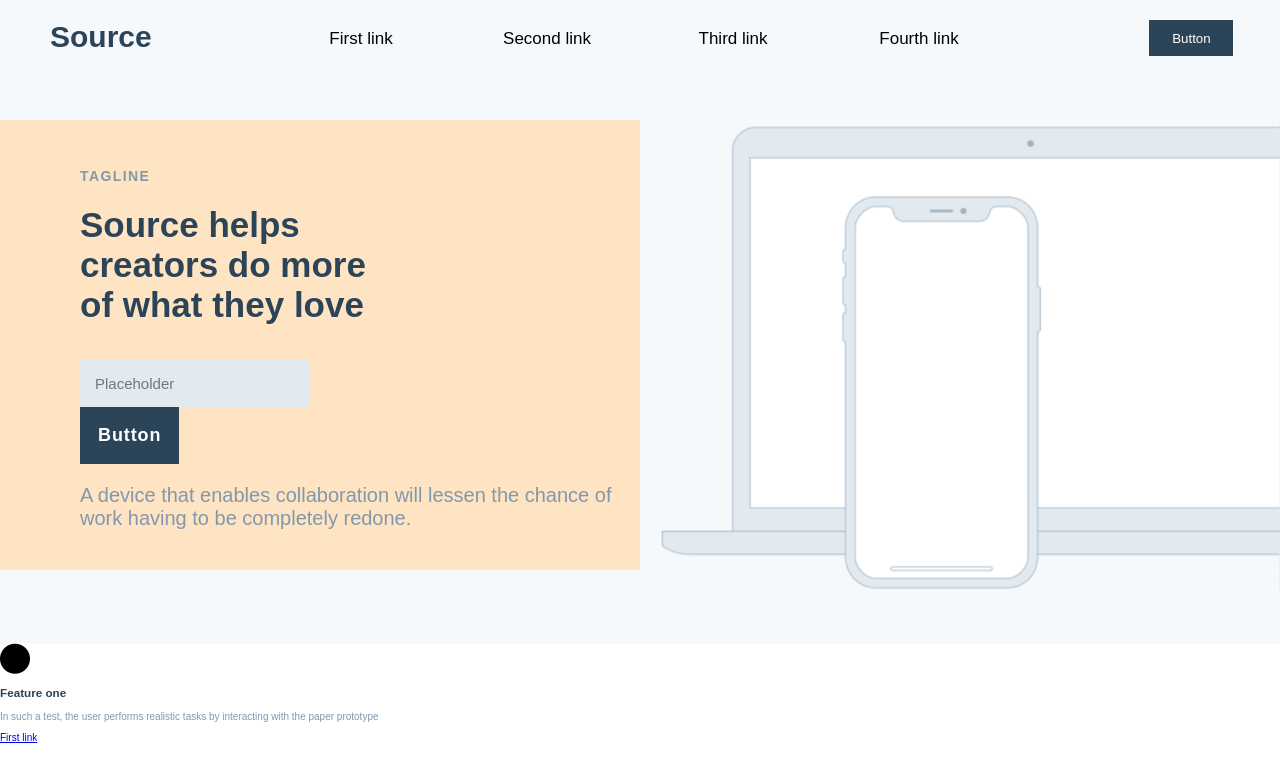
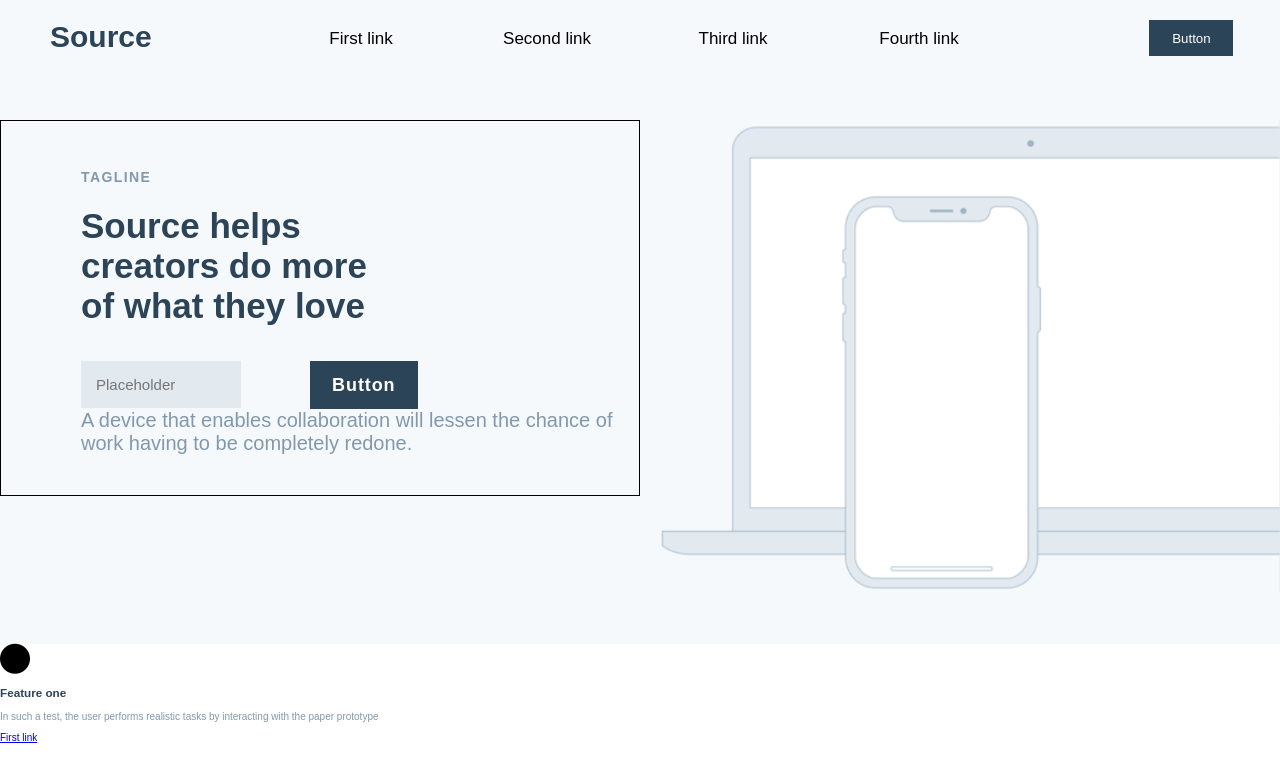
Before and after one commit to jcs-denverdev/copy-of-source, a plain HTML site: page index.html in a window 1280 px wide. Shown: the top 760 px of the page. Drawn offline with Linux system fonts and the light colour scheme.

Commit message:
floats on form and button

```diff
--- a/index.html
+++ b/index.html
@@ -31,7 +31,7 @@
         </header>
 
         <main>
-            <section class="intro">
+            <section class="intro clear">
                 <section class="intro_tagline-heading">
                     <span>tagline</span>
                     <h1>Source helps<br/>creators do more<br/>of what they love</h1>
@@ -39,9 +39,10 @@
                         <form action="">
                             <input type="text" placeholder="Placeholder">
                         </form>
+                        <button id="intro_button">button</button>
                     </div>
-                    <button id="intro_button">button</button>
-                    <p>A device that enables collaboration will lessen the chance of work having to be completely redone.</p>
+
+                    <p class="clear">A device that enables collaboration will lessen the chance of work having to be completely redone.</p>
                 </section>
                 <section class="img-container_intro">
                     <img src="images/source-devices.png" alt="laptop and mobile device">
--- a/style.css
+++ b/style.css
@@ -159,12 +159,12 @@ main .intro {
 
 main .intro_tagline-heading {
   padding: 2em;
-  background-color: bisque;
 
   @media (min-width: 981px) {
     float: left;
     width: 50%;
     padding-left: 8em;
+    border: 1px solid black;
   }
 }
 
@@ -178,7 +178,7 @@ main .intro_tagline-heading {
   margin-top: 2em;
 }
 
-main section h1 {
+.intro_tagline-heading h1 {
   margin-top: .6em;
   font-size: 3.5rem;
   width: 60%;
@@ -188,12 +188,27 @@ main section h1 {
   }
 }
 
+.intro_tagline-heading div {
+
+}
+
+.intro_tagline-heading div form {
+
+  @media (min-width: 981px) {
+    float: left;
+  }
+}
+
 .intro_tagline-heading form input {
   background-color: var(--searchbox-bg);
   border: none;
   padding: 1em;
   color: var(--bg-main);
   font-size: 1.5em;
+
+  @media (min-width: 981px) {
+    width: 70%;
+  }
 }
 
 #intro_button {
@@ -207,7 +222,9 @@ main section h1 {
   color: white;
 
   @media (min-width: 981px) {
-
+    float: left;
+    padding: .75em;
+    width: 20%;
   }
 }
 
```
